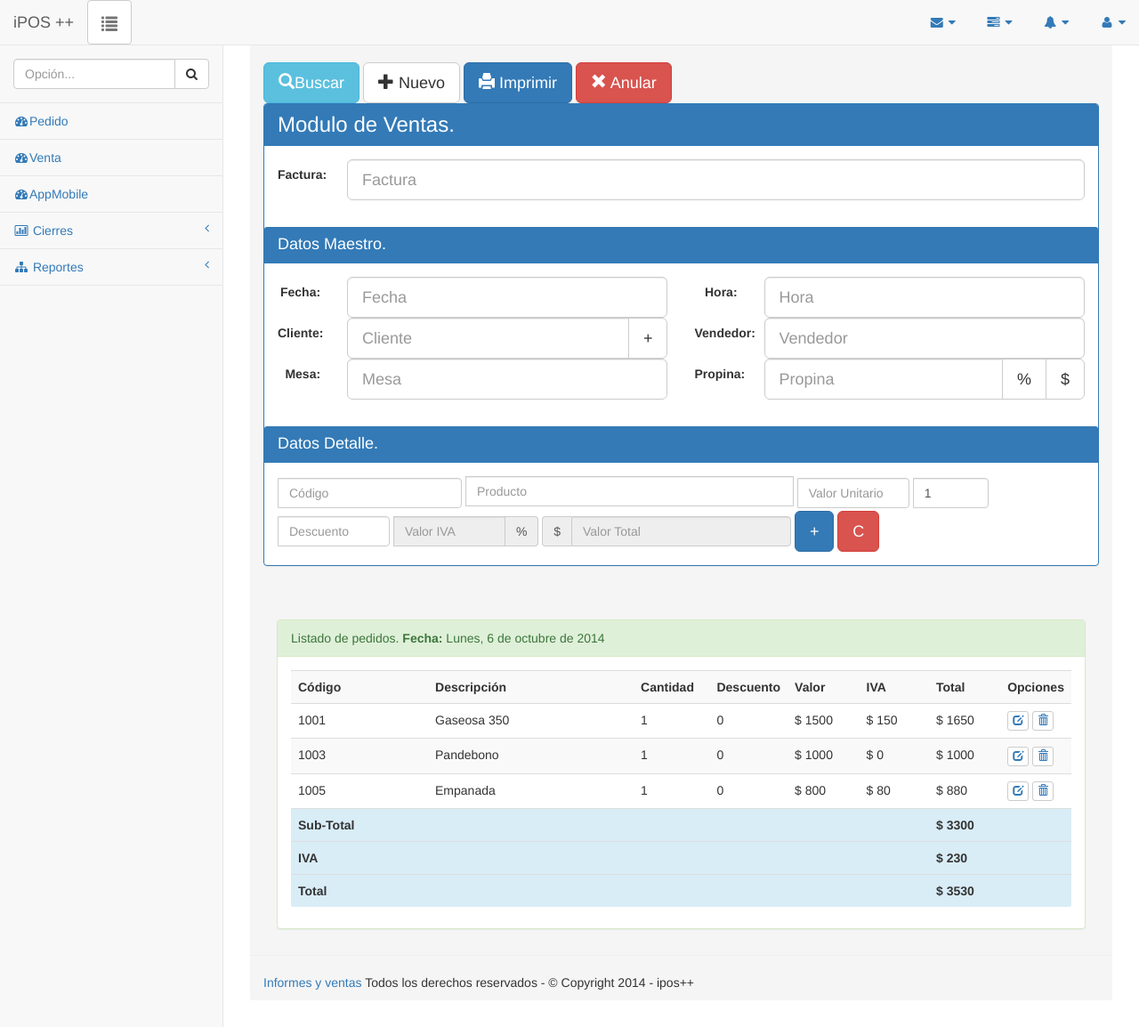
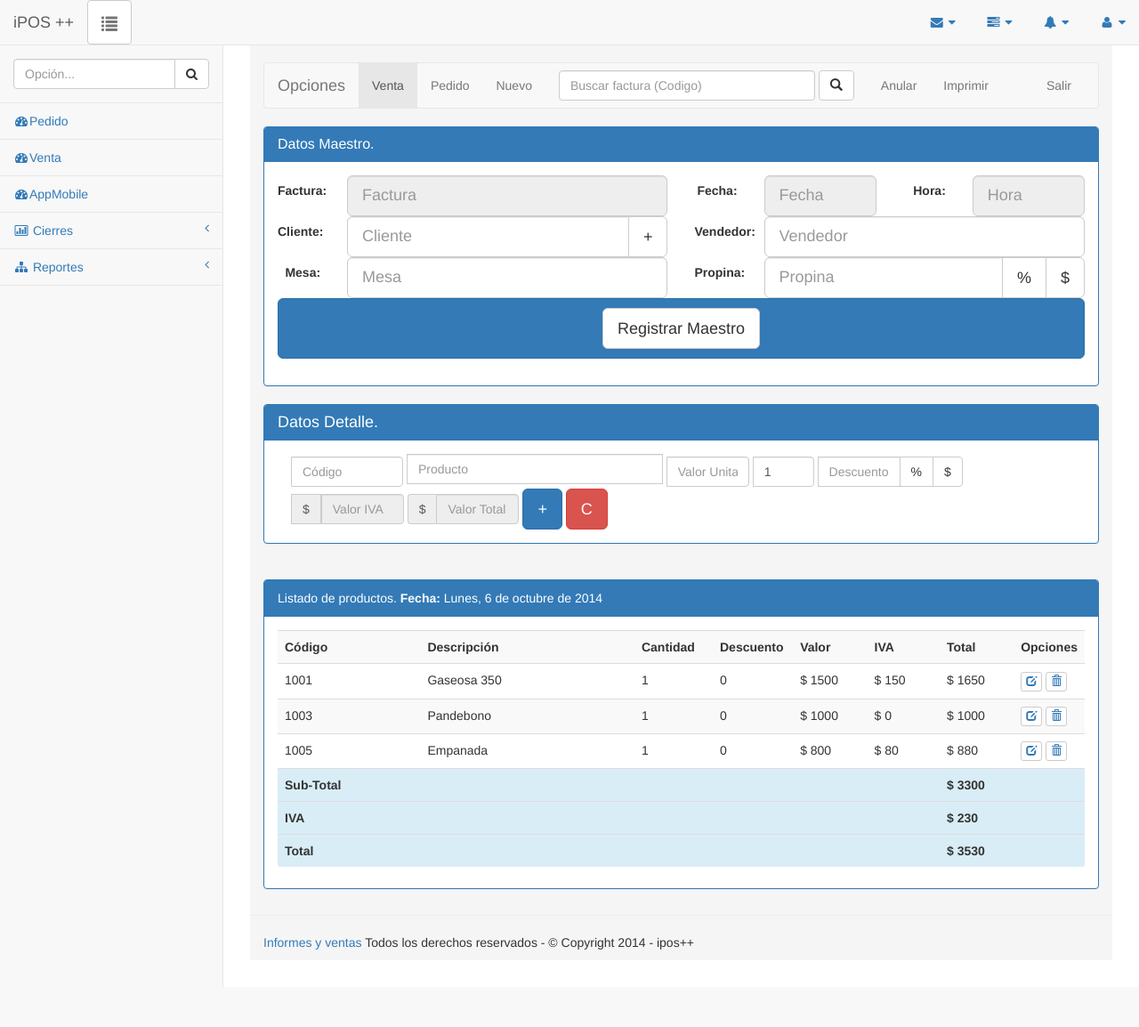
Before and after one commit to wilmandx/ipos, a Django app: page /ventas/ in a window 1280 px wide. Shown: the whole page at 89% size. After the commit the page ends 1109 px from the top, so only its background shows below. Run offline with Django 3.2, Linux system fonts and the light colour scheme; a user stored in the database is signed in; some libraries are stand-ins or nearby versions.

Commit message:
Actualizacion de base de datos y template
Se modifica el modelo

```diff
--- a/ventas/templates/venta.html
+++ b/ventas/templates/venta.html
@@ -1,45 +1,67 @@
 {% extends "base_layout.html" %}
 {% block content %}
 <div class="col-lg-12 page-header">
-  <button type="button" class="btn btn-info btn-lg">
-    <span class="glyphicon glyphicon-search"></span>Buscar</button>
-  <button type="button" class="btn btn-default btn-lg">
-    <span class="glyphicon glyphicon-plus"></span> Nuevo</button>
-  <button type="button" class="btn btn-primary btn-lg" data-toggle="modal" data-target="#venta">
-    <span class="glyphicon glyphicon-print"></span> Imprimir</button>
-  <button type="button" class="btn btn-danger btn-lg">
-    <span class="glyphicon glyphicon-remove"></span> Anular</button>
-  <form class="form-horizontal" role="form" action="">
+  <nav class="navbar navbar-default" role="navigation">
+    <div class="container-fluid">
+      <!-- Brand and toggle get grouped for better mobile display -->
+      <div class="navbar-header">
+        <button type="button" class="navbar-toggle collapsed" data-toggle="collapse" data-target="#bs-example-navbar-collapse-1">
+          <span class="sr-only">Toggle navigation</span>
+          <span class="icon-bar"></span>
+          <span class="icon-bar"></span>
+          <span class="icon-bar"></span>
+        </button>
+        <a class="navbar-brand" href="#">Opciones</a>
+      </div>
+
+      <!-- Collect the nav links, forms, and other content for toggling -->
+      <div class="collapse navbar-collapse" id="bs-example-navbar-collapse-1">
+        <ul class="nav navbar-nav">
+          <li class="active"><a href="#">Venta</a></li>
+          <li><a href="/ventas/listar/">Pedido</a></li>
+          <li><a href="#">Nuevo</a></li>
+        </ul>
+        <form id="frm-buscar" class="navbar-form navbar-left" role="search">
+          <div class="form-group">
+            <input type="text" class="form-control" placeholder="Buscar factura (Codigo)" size="30">
+          </div>
+          <button type="button" class="btn btn-default btn-md">
+          <span class="glyphicon glyphicon-search"></span></button>
+        </form>
+        <ul class="nav navbar-nav">
+          <li><a href="#">Anular</a></li>
+          <li><a href="#">Imprimir</a></li>
+        </ul>
+        <ul class="nav navbar-nav navbar-right">
+          <li><a href="/admin/logout">Salir</a></li>
+        </ul>
+      </div><!-- /.navbar-collapse -->
+    </div><!-- /.container-fluid -->
+  </nav>
+
+  <form  id="frm-maestro" class="form-horizontal" role="form" action="">
     <div class="panel panel-primary">
       <div class="panel-heading">
-        <h3 class="panel-title"><font size="5">Modulo de Ventas.</font></h3>
+        <h3 class="panel-title"><font size="3">Datos Maestro.</font></h3>
       </div>
       <div class="panel-body">
         <div class="form-group">
-            <label for="factura" class="col-md-1 control-label">Factura:</label>
-            <div class="col-lg-11">
-              <span class="input-group-lg">
-                <input type="text" class="form-control" id="factura" name="factura" placeholder="Factura" size="20">
-              </span>
+          <label for="factura" class="col-md-1 control-label">Factura:</label>
+          <div class="col-lg-5">
+            <span class="input-group-lg">
+              <input type="text" class="form-control" id="factura" name="factura" placeholder="Factura" size="20" readonly="true">
+            </span>
           </div>
-        </div>
-      </div>
-      <div class="panel-heading">
-        <h3 class="panel-title"><font size="4">Datos Maestro.</font></h3>
-      </div>
-
-      <div class="panel-body">
-        <div class="form-group">
           <label for="fecha" class="col-md-1 control-label">Fecha:</label>
-          <div class="col-lg-5">
+          <div class="col-lg-2">
             <div class="input-group-lg">
-              <input type="text" class="form-control" id="fecha" name="fecha" placeholder="Fecha">
+              <input type="text" class="form-control" id="fecha" name="fecha" placeholder="Fecha" readonly="true">
              </div>
           </div>
           <label for="fecha" class="col-md-1 control-label">Hora:</label>
-          <div class="col-lg-5">
+          <div class="col-lg-2">
             <div class="input-group-lg">
-             <input type="text" class="form-control" id="hora" name="hora" placeholder="Hora">
+             <input type="text" class="form-control" id="hora" name="hora" placeholder="Hora" readonly="true">
            </div>
           </div>
           <label for="cliente" class="col-md-1 control-label">Cliente:</label>
@@ -67,16 +89,25 @@
           <label for="propina" class="col-md-1 control-label">Propina:</label>
           <div class="col-lg-5">
             <div class="input-group input-group-lg">
-              <input type="text" class="form-control" id="propina" placeholder="Propina">
+              <input type="text" class="form-control" id="propina" name="propina" placeholder="Propina">
               <span class="input-group-btn">
                 <button type="button" class="btn btn-default btn-lg">%</button>
                 <button type="button" class="btn btn-default btn-lg">$</button>
               </span>
             </div>
           </div>
+          <div class="col-lg-12" align="center">
+            <div class="btn btn-primary btn-lg col-md-12">
+              <button class="btn btn-default btn-lg">Registrar Maestro</button>
+            </div>
+          </div>
         </div>
       </div>
+    </div>
+    </form>
 
+    <form id="frm-detalle" class="form-inline" role="form" action="">
+      <div class="panel panel-primary">
       <div class="panel-heading">
         <h3 class="panel-title"><font size="4">Datos Detalle.</font></h3>
       </div>
@@ -85,45 +116,50 @@
           <div class="form-group">
             <div class="input-group">
               <label class="sr-only" for="n_producto_p">Cod.Producto</label>
-              <input type="text" class="form-control" id="n_producto_p" placeholder="Código" size="20">
+              <input type="text" class="form-control" id="n_producto_p" name="n_producto_p" placeholder="Código" size="10">
             </div>
 
             <div class="input-group">
             <label class="sr-only" for="producto">Producto</label>
-                <input type="text" class="form-control typeahead tt-query" id="producto_p" placeholder="Producto" size="40">
+                <input type="text" class="form-control typeahead tt-query" id="producto_p" name="producto_p" placeholder="Producto" size="30">
             </div>
             <div class="input-group">
               <label class="sr-only" for="unitario_p">Valor Unitario</label>
-              <input type="text" class="form-control" id="unitario_p" placeholder="Valor Unitario" size="10">
+              <input type="text" class="form-control" id="unitario_p" name="unitario_p" placeholder="Valor Unitario" size="6">
             </div>
             <div class="input-group">
               <label class="sr-only" for="cantidad_p">Cantidad</label>
-              <input type="text" class="form-control" id="cantidad_p" placeholder="Cantidad" value="1" size="5">
+              <input type="text" class="form-control" id="cantidad_p" name="cantidad_p" placeholder="Cantidad" value="1" size="3">
             </div>
             <div class="input-group">
               <label class="sr-only" for="descuento_p">Descuento</label>
-              <input type="text" class="form-control" id="descuento_p" placeholder="Descuento" size="10">
+              <input type="text" class="form-control" id="descuento_p" name="descuento_p" placeholder="Descuento" size="6">
+              <span class="input-group-btn">
+                <button type="button" class="btn btn-default btn">%</button>
+                <button type="button" class="btn btn-default btn">$</button>
+              </span>
             </div>
             <div class="input-group">
               <label class="sr-only" for="valori_p">Valor IVA</label>
-              <input type="text" class="form-control" id="valori_p" placeholder="Valor IVA" size="10" readonly="true">
-              <span class="input-group-addon">%</span>
+              <span class="input-group-addon">$</span>
+              <input type="text" class="form-control" id="valori_p" name="valori_p" placeholder="Valor IVA" size="6" readonly="true">
             </div>
             <div class="input-group">
               <span class="input-group-addon">$</span>
               <label class="sr-only" for="valort_p">Valor Total</label>
-              <input type="text" class="form-control" id="valort_p" placeholder="Valor Total" size="25" readonly="true">
+              <input type="text" class="form-control" id="valort_p" name="valort_p" placeholder="Valor Total" size="6" readonly="true">
             </div>
             <button type="submit" class="btn btn-primary btn-lg">+</button>
             <button type="reset" class="btn btn-danger btn-lg">C</button>
           </div>
         </div>
       </div>
-    </div>
+     </div>
   </form>
-  <div class="col-lg-12">
-    <div class="panel panel-success page-header">
-      <div class="panel-heading">Listado de pedidos. <strong>Fecha: </strong> Lunes, 6 de octubre de 2014</div>
+
+  <div class="col-12-lg">
+    <div class="panel panel-primary page-header">
+      <div class="panel-heading">Listado de productos. <strong>Fecha: </strong> Lunes, 6 de octubre de 2014</div>
         <div class="panel-body table-responsive">
           <table class="table table-striped table-hover" width="100%">
             <tr>
```
Also changed, not shown: gestion/admin.py (+6 -5 lines), gestion/models.py (+8 -5 lines), ventas/models.py (+5 -5 lines), ventas/templates/listar/pedido.html (+38 -4 lines), db.sqlite3, gestion/migrations/0003_auto_20141009_0920.py (added), ventas/migrations/0002_auto_20141009_0921.py (added), 1 other file.
